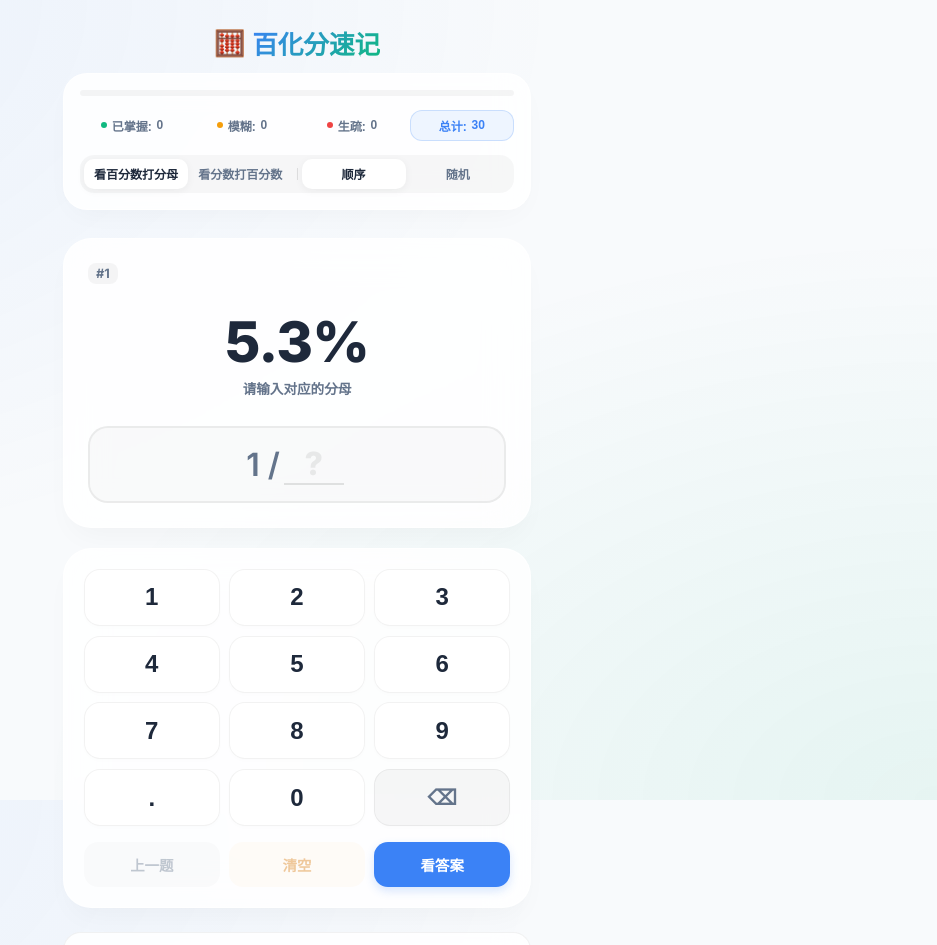
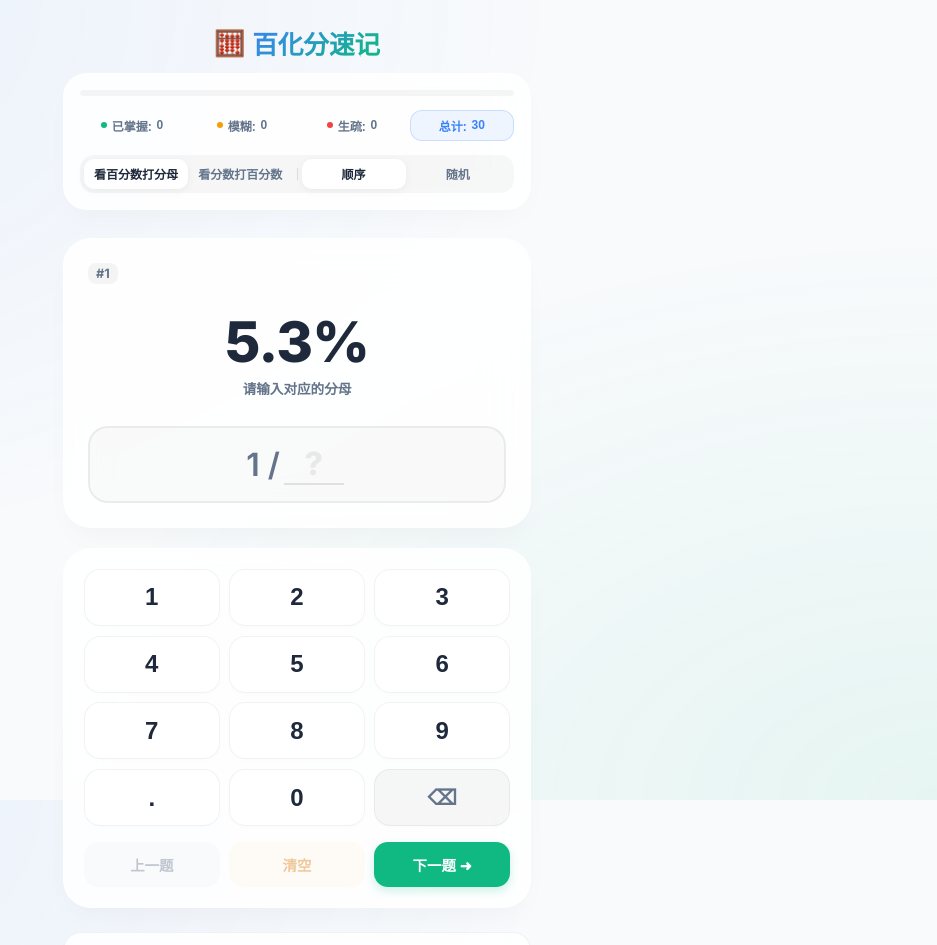
Before and after one commit to troses3/baihuafen-fuxi, a React (Vite) app: page / in a window 1280 px wide. Shown: the top 945 px of the page, without its empty margins (343-1280 px from the left). Built offline with nearby package versions, Linux system fonts and the light colour scheme.

Commit message:
Feature: Instant next question on correct match and replace Show Answer button with Next Question button

```diff
--- a/src/App.jsx
+++ b/src/App.jsx
@@ -211,18 +211,14 @@ function App() {
     }
   }, [feedbackState]);
 
-  // Auto Check when input changes
+  // Auto Check when input changes: instantly advance on correct match
   useEffect(() => {
-    if (feedbackState !== 'idle' || !inputVal || !targetStr) return;
+    if (!inputVal || !targetStr) return;
 
     if (inputVal === targetStr) {
-      setFeedbackState('correct');
-      const timer = setTimeout(() => {
       handleNext('known');
-      }, 400);
-      return () => clearTimeout(timer);
     }
-  }, [inputVal, targetStr, feedbackState, handleNext]);
+  }, [inputVal, targetStr, handleNext]);
 
   // Physical Keyboard Listener
   useEffect(() => {
@@ -424,26 +420,16 @@ function App() {
             <button
               className="action-btn clear-btn"
               onClick={() => setInputVal('')}
-              disabled={!inputVal || feedbackState === 'correct'}
+              disabled={!inputVal}
             >
               清空
             </button>
-
-            {feedbackState === 'revealed' ? (
             <button
               className="action-btn next-btn"
               onClick={() => handleNext('unknown')}
             >
               下一题 ➜
             </button>
-            ) : (
-              <button
-                className="action-btn answer-btn"
-                onClick={handleShowAnswer}
-              >
-                看答案
-              </button>
-            )}
           </div>
         </div>
 
```
Lines whose indentation alone changed are shown as unchanged.
